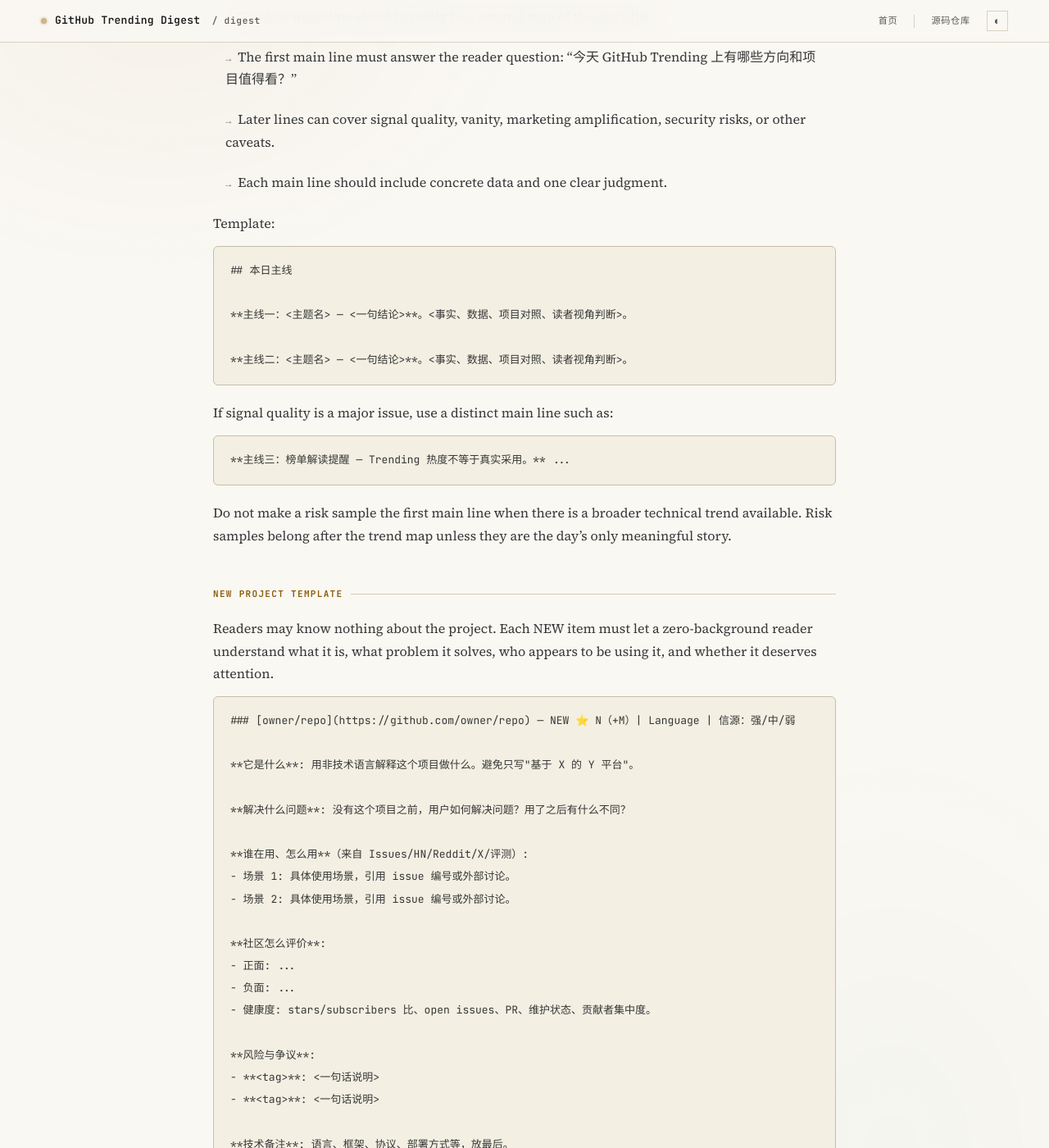
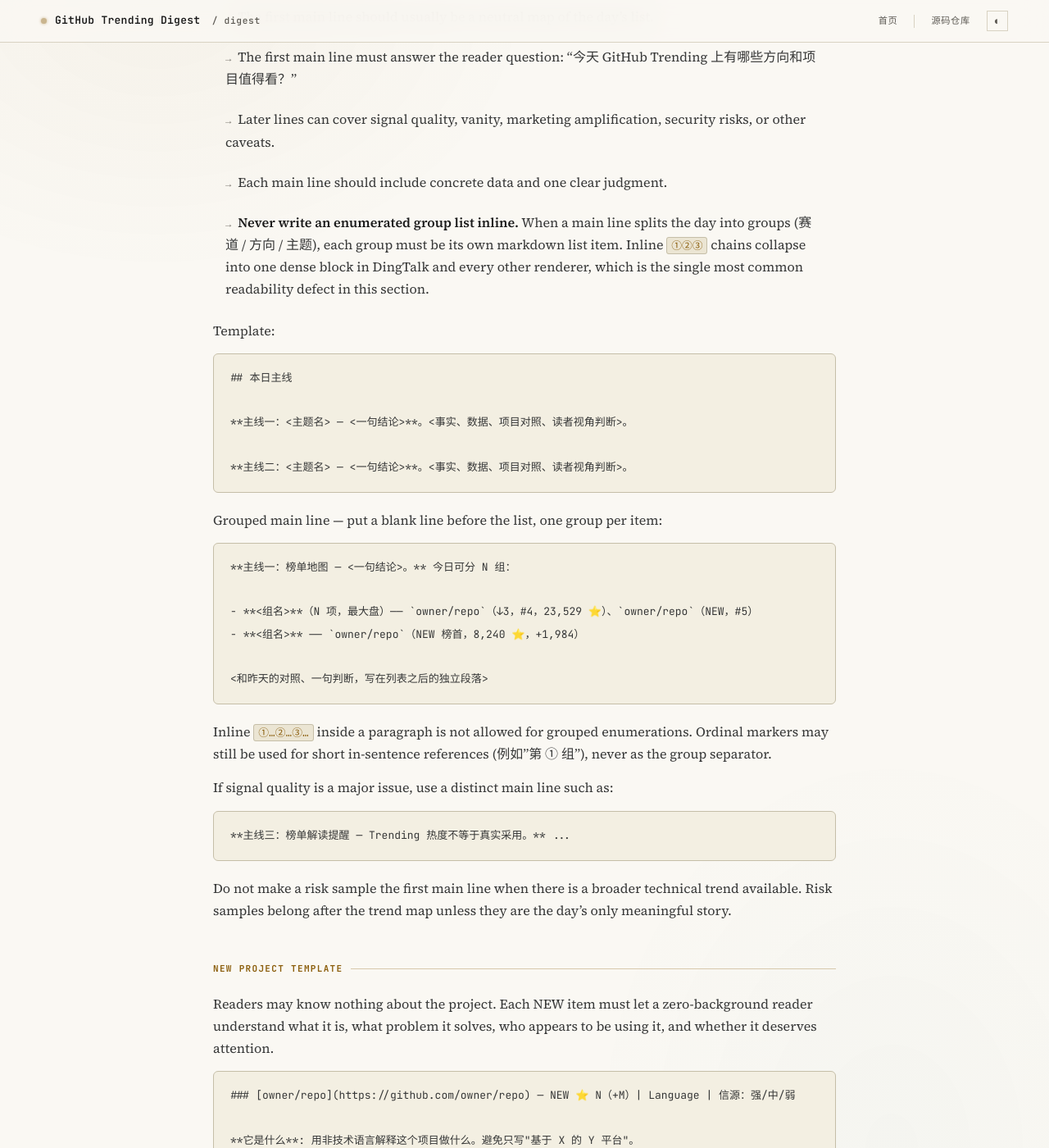
Before and after one commit to maxzyma/github-trending-digest, a Jekyll site: the page built from CLAUDE.md, in a window 1280 px wide and 1400 px high, scrolled down 3731 px. Shown: the whole window at 82% size. Built offline with Jekyll 4.4.1, drawn with Linux system fonts in a browser that asks for light colours; our own code applies the rules of GitHub Pages for plain Markdown files; some of the changed text lies outside the part shown.

Commit message:
docs: require list format for grouped enumerations in 本日主线
Inline ①②③ group chains collapse into one dense block in DingTalk and
every other renderer. Add a hard rule in CLAUDE.md (daily + weekly) and
restructure the 2026-08-28 主线一 into a five-item list.

Generated with Claude Code

````diff
--- a/CLAUDE.md
+++ b/CLAUDE.md
@@ -104,6 +104,7 @@ Rules:
 - The first main line must answer the reader question: "今天 GitHub Trending 上有哪些方向和项目值得看？"
 - Later lines can cover signal quality, vanity, marketing amplification, security risks, or other caveats.
 - Each main line should include concrete data and one clear judgment.
+- **Never write an enumerated group list inline.** When a main line splits the day into groups (赛道 / 方向 / 主题), each group must be its own markdown list item. Inline `①②③` chains collapse into one dense block in DingTalk and every other renderer, which is the single most common readability defect in this section.
 
 Template:
 
@@ -114,6 +115,19 @@ Template:
 
 **主线二：<主题名> — <一句结论>**。<事实、数据、项目对照、读者视角判断>。
 ```
+
+Grouped main line — put a blank line before the list, one group per item:
+
+```markdown
+**主线一：榜单地图 — <一句结论>。** 今日可分 N 组：
+
+- **<组名>**（N 项，最大盘）—— `owner/repo`（↓3，#4，23,529 ⭐）、`owner/repo`（NEW，#5）
+- **<组名>** —— `owner/repo`（NEW 榜首，8,240 ⭐，+1,984）
+
+<和昨天的对照、一句判断，写在列表之后的独立段落>
+```
+
+Inline `①…②…③…` inside a paragraph is not allowed for grouped enumerations. Ordinal markers may still be used for short in-sentence references (例如"第 ① 组"), never as the group separator.
 
 If signal quality is a major issue, use a distinct main line such as:
 
@@ -248,6 +262,7 @@ Weekly narrative rules:
 - `## 如何理解热度信号` is the right place for method notes: stars are attention, not adoption; high stars/subscribers ratio is not enough for a vanity judgment; mature large repos can have structurally high ratios.
 - `## 风险观察` is the right place for career-ops/MemPalace/ECC/flowsint-style samples. Use evidence, but keep wording calibrated: prefer "热度与社区足迹不匹配" over "教科书级 vanity" in section titles.
 - Avoid repeating the same vanity argument in every section. Mention the method once, then apply it where needed.
+- The `本日主线` rule against inline `①②③` group enumerations applies here too: any grouping of 赛道 / 方向 / 主题 must be a markdown list, one group per item.
 
 ## Monthly Report: `monthly/YYYY-MM.md`
 
````
Also changed, not shown: daily/2026-08-28-analysis.md (+9 -1 lines).
